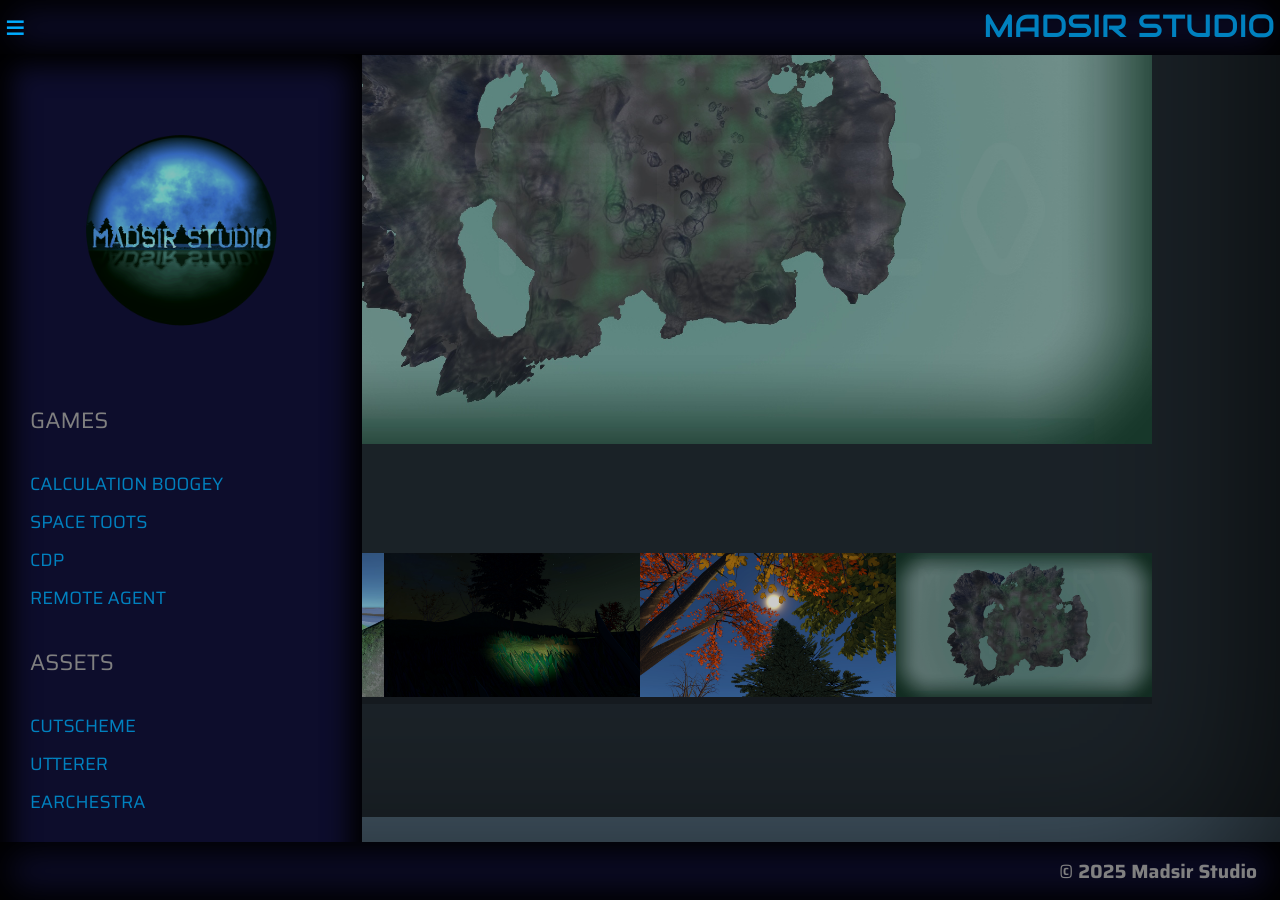
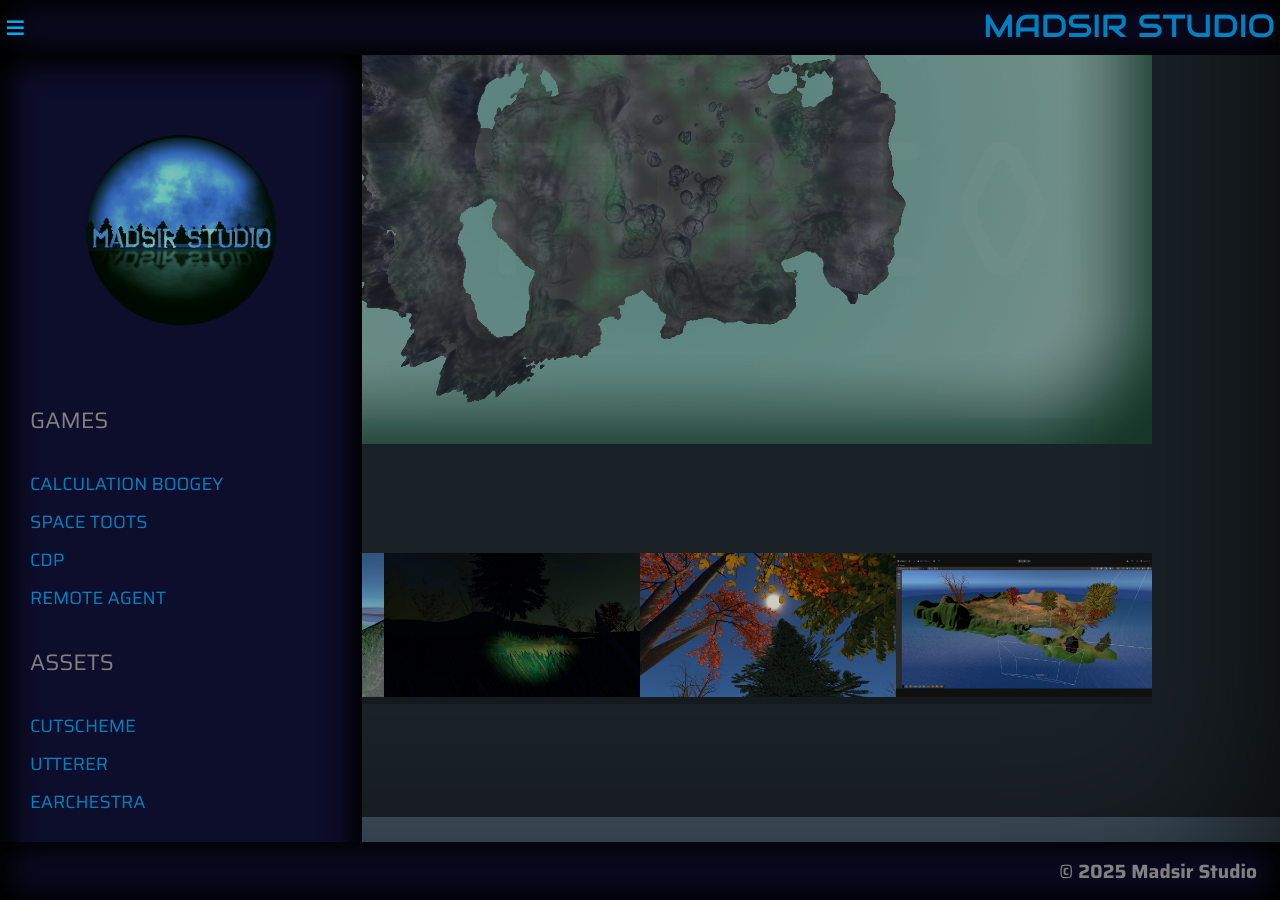
Before and after one commit to Madsir/madsirstudio.github.io, a Jekyll site: the page built from portfolio/index.html, in a window 1280 px wide and 900 px high, scrolled down 4313 px. Built offline with Jekyll 4.4.1, drawn with Linux system fonts in a browser that asks for light colours.

Commit message:
Update index.html

```diff
--- a/portfolio/index.html
+++ b/portfolio/index.html
@@ -284,12 +284,12 @@
           <li><a href="#img_16"><img src="/Assets/3DLandscapeSunSet.jpg"></a></li>
          <li><a href="#img_17"><img src="/Assets/DarkMountains.jpg"></a></li>
          <li><a href="#img_18"><img src="/Assets/MapleMood.jpg"></a></li>
-         <li><a href="#img_19"><img src="/Assets/3DTerrain.jpg"></a></li>
+         <li><a href="#img_19"><img src="/Assets/3dscreenshot.jpg"></a></li>
           </ul>
          <a href="#_16" class="lightbox trans" id="img_1"><img src="/Assets/3DLandscapeSunSet.jpg"></a>
          <a href="#_17" class="lightbox trans" id="img_2"><img src="/Assets/DarkMountains.jpg"></a>
         <a href="#_18" class="lightbox trans" id="img_3"><img src="/Assets/MapleMood.jpg"></a>
-         <a href="#_19" class="lightbox trans" id="img_4"><img src="/Assets/3DTerrain.jpg"></a>
+         <a href="#_19" class="lightbox trans" id="img_4"><img src="/Assets/3dscreenshot.jpg"></a>
          </div>
        </div>
     </div>
```
